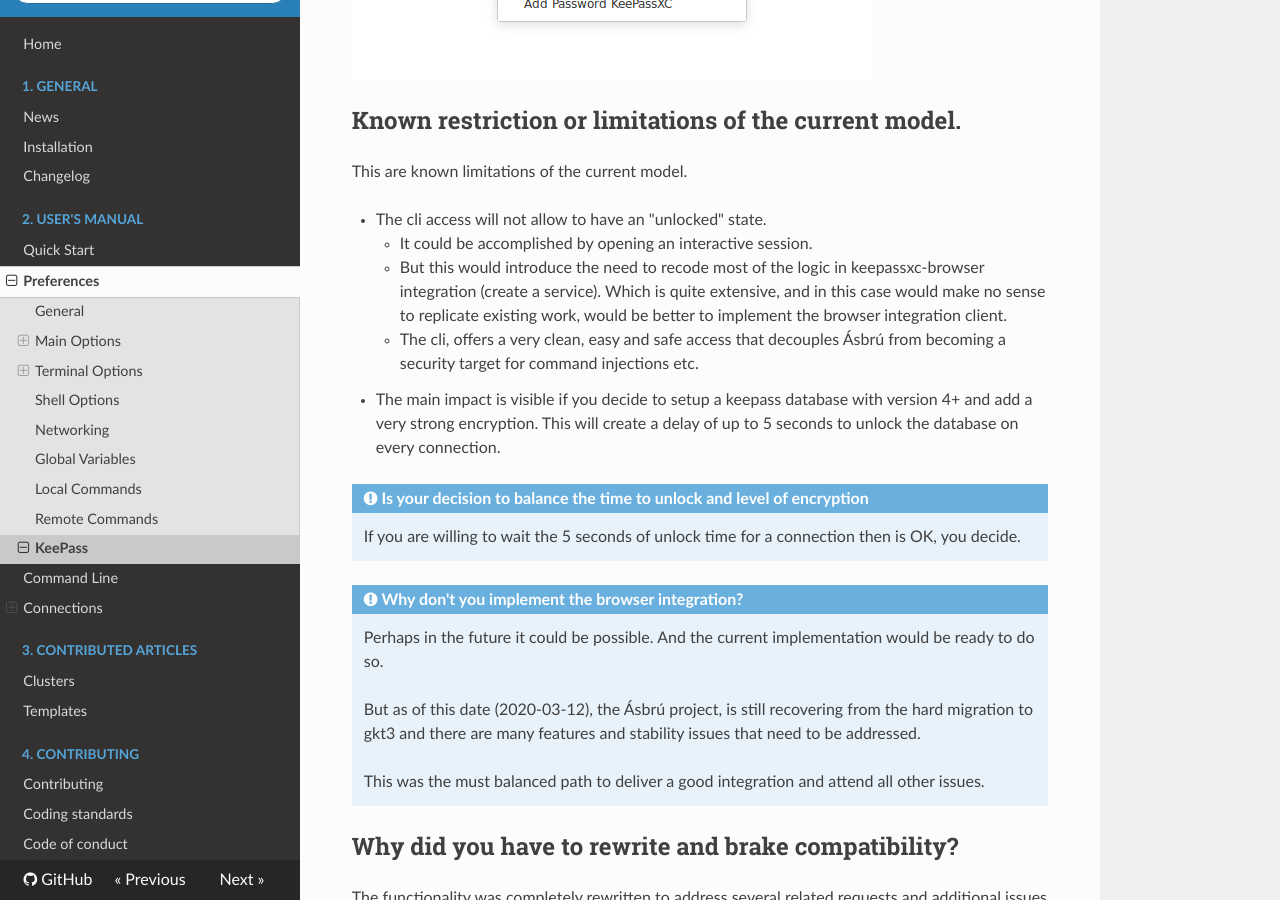
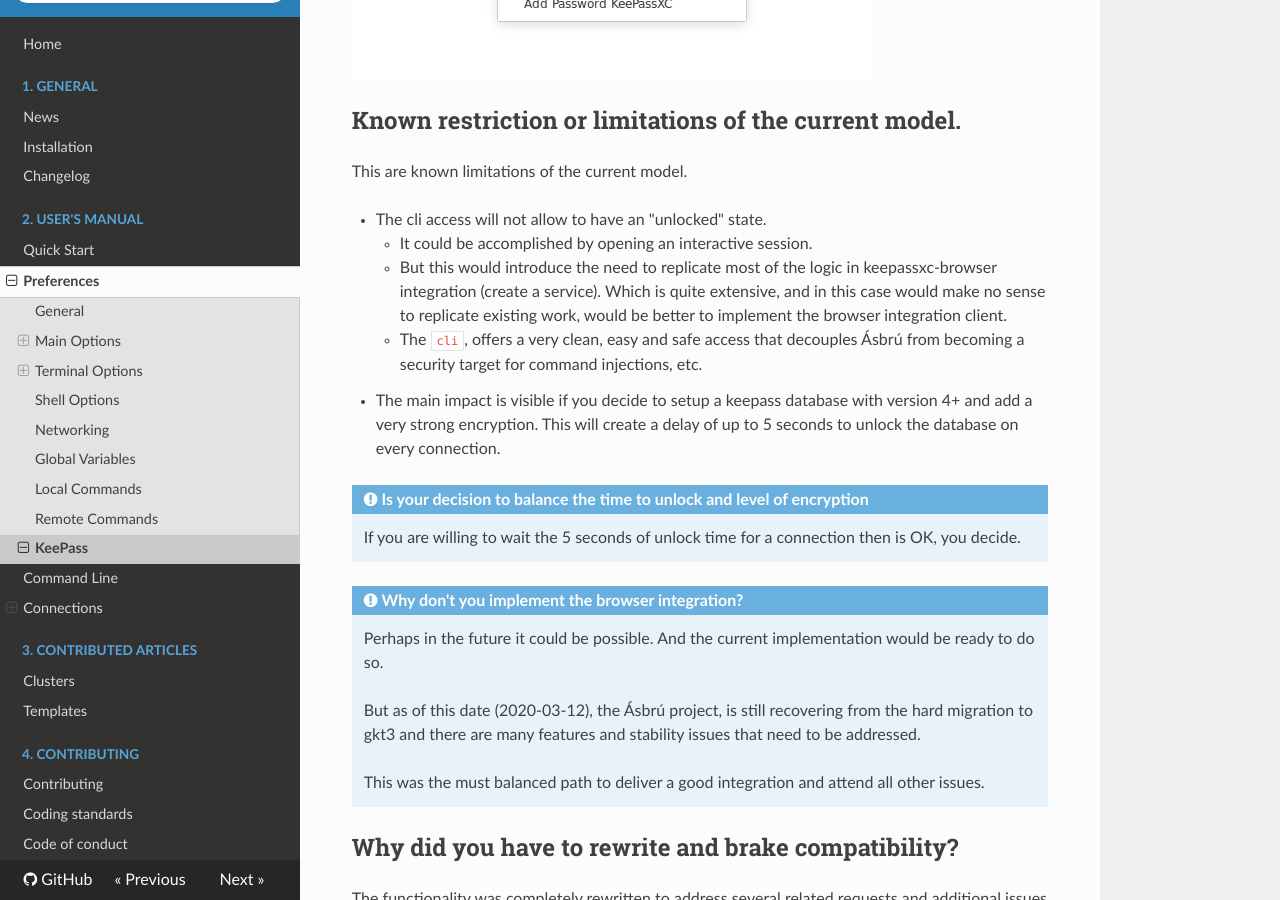
Before and after one commit to asbru-cm/asbru-cm, an MkDocs documentation site: the page built from doc/Manual/Preferences/KeePassXC.md, in a window 1280 px wide and 900 px high, scrolled down 3704 px. Built offline with MkDocs 1.6.1, drawn with Linux system fonts in a browser that asks for light colours; nearby versions of some CDN libraries.

Commit message:
fixed typos

```diff
--- a/doc/Manual/Preferences/KeePassXC.md
+++ b/doc/Manual/Preferences/KeePassXC.md
@@ -74,8 +74,8 @@ This are known limitations of the current model.
 
 + The cli access will not allow to have an "unlocked" state.
     - It could be accomplished by opening an interactive session.
-    - But this would introduce the need to recode most of the logic in keepassxc-browser integration (create a service). Which is quite extensive, and in this case would make no sense to replicate existing work, would be better to implement the browser integration client.
-    - The cli, offers a very clean, easy and safe access that decouples Ásbrú from becoming a security target for command injections etc.
+    - But this would introduce the need to replicate most of the logic in keepassxc-browser integration (create a service). Which is quite extensive, and in this case would make no sense to replicate existing work, would be better to implement the browser integration client.
+    - The `cli`, offers a very clean, easy and safe access that decouples Ásbrú from becoming a security target for command injections, etc.
 + The main impact is visible if you decide to setup a keepass database with version 4+ and add a very strong encryption. This will create a delay of up to 5 seconds to unlock the database on every connection.
 
 !!! note "Is your decision to balance the time to unlock and level of encryption"
```
